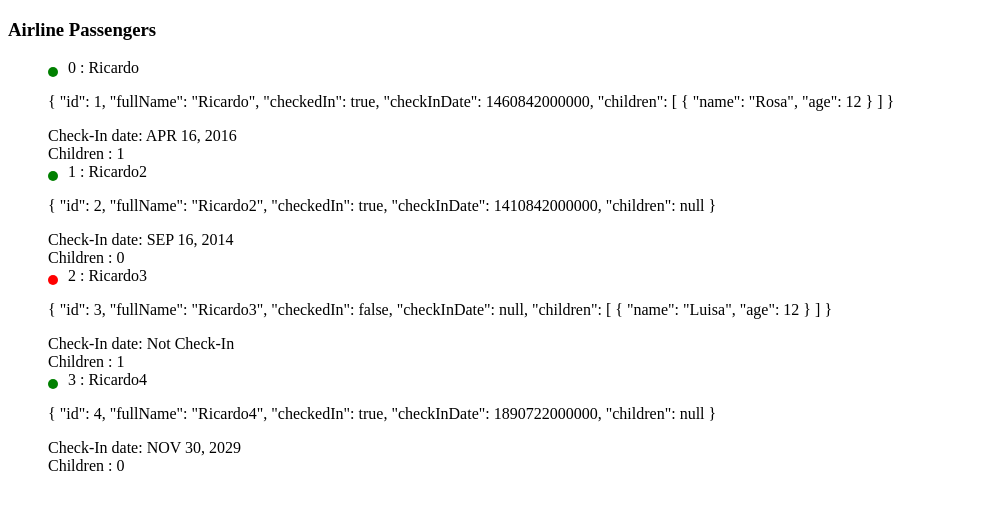
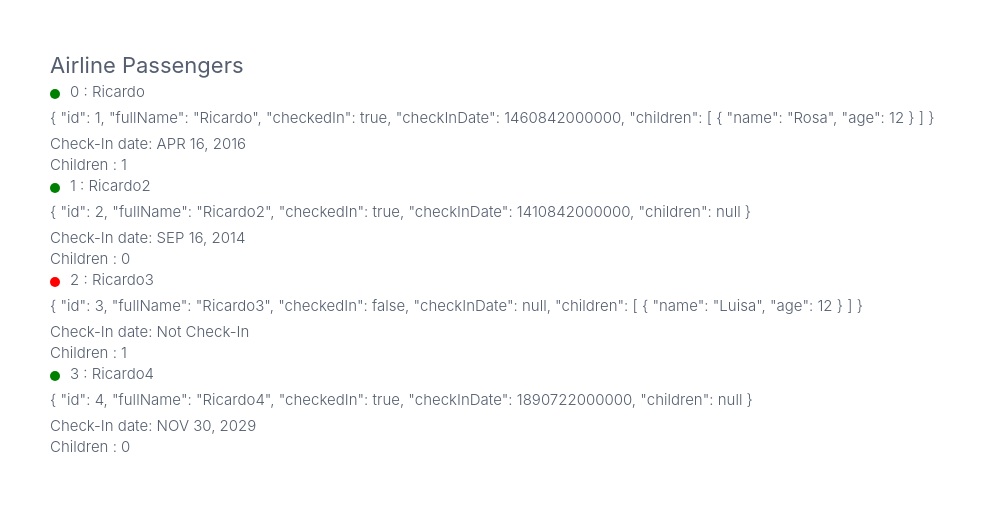
Before and after one commit to RichieHG/AngularFundamentals, an Angular app in the folder AngularFundamentals/: page / in a window 1280 px wide. Shown: the top 510 px of the page, without its empty margins (0-988 px from the left). Built offline with nearby package versions, Linux system fonts and the light colour scheme.

Commit message:
Feat: Add example about modules and container component

```diff
--- a/AngularFundamentals/src/app/app.component.html
+++ b/AngularFundamentals/src/app/app.component.html
@@ -123,7 +123,7 @@
 </div> -->
 
 <!-- Pipes -->
-<div>
+<!-- <div>
   <h3>Airline Passengers</h3>
   <ul style="list-style-type:none;">
     <li *ngFor="let passenger of passengers, let i = index">
@@ -138,4 +138,10 @@
       </div>
     </li>
   </ul>
+</div> -->
+
+
+
+<div class="app">
+  <passenger-dashboard></passenger-dashboard>
 </div>
--- a/AngularFundamentals/src/app/app.component.scss
+++ b/AngularFundamentals/src/app/app.component.scss
@@ -1,15 +1,2 @@
 .app {
 }
-
-.status{
-    width: 10px;
-    height: 10px;
-    background: red;
-    display: block;
-    margin: 8px 10px 0 0;
-    float: left;
-    border-radius: 50%;
-    &.checked-in{
-        background: green;
-    }
-}
--- a/AngularFundamentals/src/app/app.component.ts
+++ b/AngularFundamentals/src/app/app.component.ts
@@ -1,17 +1,4 @@
 import { Component } from '@angular/core';
-
-interface Passenger{
-  id: number,
-  fullName: string,
-  checkedIn: boolean,
-  checkInDate: number | null,
-  children: Child[] | null
-}
-
-interface Child{
-  name: string,
-  age: number
-}
 
 @Component({
   selector: 'app-root',
@@ -32,37 +19,7 @@ export class AppComponent {
   logo: string = "../assets/img/LogoWhite.svg";
   name: string = "";
 
-  passengers: Passenger[] = [
-    {
-      id: 1,
-      fullName: "Ricardo",
-      checkedIn: true,
-      checkInDate: 1460842000000,
-      children: [{name: "Rosa", age: 12}]
-    },
-    {
-      id: 2,
-      fullName: "Ricardo2",
-      checkedIn: true,
-      checkInDate: 1410842000000,
-      children: null
-    },
-    {
-      id: 3,
-      fullName: "Ricardo3",
-      checkedIn: false,
-      checkInDate: null,
-      children: [{name: "Luisa", age: 12}]
 
-    },
-    {
-      id: 4,
-      fullName: "Ricardo4",
-      checkedIn: true,
-      checkInDate: 1890722000000,
-      children: null
-    }
-  ]
   constructor() {
     this.title = 'Angular Fundamentals';
   }
--- a/AngularFundamentals/src/app/app.module.ts
+++ b/AngularFundamentals/src/app/app.module.ts
@@ -3,6 +3,7 @@ import { BrowserModule } from "@angular/platform-browser";
 import { CommonModule } from "@angular/common";
 import { FormsModule } from '@angular/forms';
 
+import { PassengerDashboardModule } from "./passenger-dashboard/passenger-dashboard.module";
 
 import { AppComponent } from "./app.component";
 
@@ -11,9 +12,12 @@ import { AppComponent } from "./app.component";
     AppComponent
   ],
   imports: [
+    // Angular Modules
     BrowserModule,
     CommonModule,
-    FormsModule
+    FormsModule,
+    //Custom Modules
+    PassengerDashboardModule
   ],
   bootstrap: [AppComponent]
 })
--- /dev/null
+++ b/AngularFundamentals/src/app/models/child.interface.ts
@@ -0,0 +1,4 @@
+export interface Child{
+  name: string,
+  age: number
+}
--- /dev/null
+++ b/AngularFundamentals/src/app/passenger-dashboard/containers/passenger-dashboard/passenger-dashboard.component.html
@@ -0,0 +1,16 @@
+<div>
+  <h3>Airline Passengers</h3>
+  <ul >
+    <li *ngFor="let passenger of passengers, let i = index">
+      <span class="status" [class.checked-in]="passenger.checkedIn"></span>
+      {{ i }} : {{ passenger.fullName }}
+      <p> {{passenger | json}} </p>
+      <div class="date">
+        Check-In date: {{passenger.checkInDate ? ( passenger.checkInDate | date: 'MMM d, y' | uppercase) : 'Not Check-In'}}
+      </div>
+      <div class="children">
+        Children : {{passenger.children?.length || 0}}
+      </div>
+    </li>
+  </ul>
+</div>
--- /dev/null
+++ b/AngularFundamentals/src/app/passenger-dashboard/containers/passenger-dashboard/passenger-dashboard.component.scss
@@ -0,0 +1,12 @@
+.status{
+  width: 10px;
+  height: 10px;
+  background: red;
+  display: block;
+  margin: 8px 10px 0 0;
+  float: left;
+  border-radius: 50%;
+  &.checked-in{
+      background: green;
+  }
+}
--- /dev/null
+++ b/AngularFundamentals/src/app/passenger-dashboard/containers/passenger-dashboard/passenger-dashboard.component.ts
@@ -0,0 +1,45 @@
+import { Component } from "@angular/core";
+import { Passenger } from "src/app/models/passenger.interface";
+
+
+@Component({
+  selector: 'passenger-dashboard',
+  styleUrls: ['passenger-dashboard.component.scss'],
+  templateUrl: 'passenger-dashboard.component.html'
+})
+
+export class PassengerDashboardComponent{
+
+  passengers: Passenger[] = [
+    {
+      id: 1,
+      fullName: "Ricardo",
+      checkedIn: true,
+      checkInDate: 1460842000000,
+      children: [{name: "Rosa", age: 12}]
+    },
+    {
+      id: 2,
+      fullName: "Ricardo2",
+      checkedIn: true,
+      checkInDate: 1410842000000,
+      children: null
+    },
+    {
+      id: 3,
+      fullName: "Ricardo3",
+      checkedIn: false,
+      checkInDate: null,
+      children: [{name: "Luisa", age: 12}]
+
+    },
+    {
+      id: 4,
+      fullName: "Ricardo4",
+      checkedIn: true,
+      checkInDate: 1890722000000,
+      children: null
+    }
+  ]
+
+}
--- a/AngularFundamentals/src/styles.scss
+++ b/AngularFundamentals/src/styles.scss
@@ -1 +1,79 @@
 /* You can add global styles to this file, and also import other style files */
+* {
+  box-sizing: border-box;
+  -webkit-box-sizing: border-box;
+  -moz-box-sizing: border-box;
+  font: 300 15px/1.4 -apple-system,BlinkMacSystemFont,"Segoe UI",Helvetica,Arial,sans-serif,"Apple Color Emoji","Segoe UI Emoji","Segoe UI Symbol";
+}
+
+html, body {
+  height: 100%;
+  margin: 0;
+  padding: 0;
+  background: #fff;
+  -webkit-font-smoothing: antialiased;
+  color: #545e6f;
+}
+
+img {
+  vertical-align: bottom;
+}
+img a {
+  border: 0;
+}
+ul,
+ol {
+  list-style: none;
+  margin: 0;
+  padding: 0;
+}
+a {
+  color: #9f72e6;
+  text-decoration: none;
+}
+input,
+button {
+  outline: 0;
+}
+input[type=text],
+input[type=email],
+input[type=number] {
+  border: none;
+  background: #fff;
+  font-size: 13px;
+  padding: 6px 30px 6px 10px;
+  border-radius: 1px;
+  box-shadow: 1px 1px 3px 1px #ccc;
+  border: 1px solid #eee;
+}
+button {
+  cursor: pointer;
+  background: #9f72e6;
+  border: 0;
+  border-radius: 2px;
+  padding: 5px 10px;
+  text-align: center;
+  color: #fff;
+}
+button:disabled {
+  cursor: not-allowed;
+  background: #b598e4;
+}
+p {
+  margin: 5px 0;
+}
+
+body {
+  padding: 50px;
+}
+
+h3 {
+  font-size: 22px;
+  font-weight: 400;
+  margin: 0;
+}
+h4 {
+  font-size: 18px;
+  font-weight: 300;
+  margin: 0;
+}
```
Also changed, not shown: AngularFundamentals/src/app/models/passenger.interface.ts (added, +9 -0 lines), AngularFundamentals/src/app/passenger-dashboard/passenger-dashboard.module.ts (added, +17 -0 lines).
